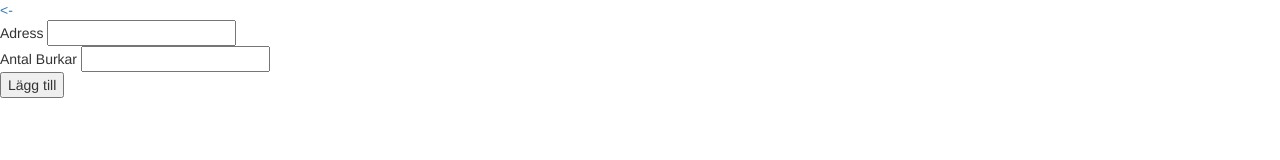
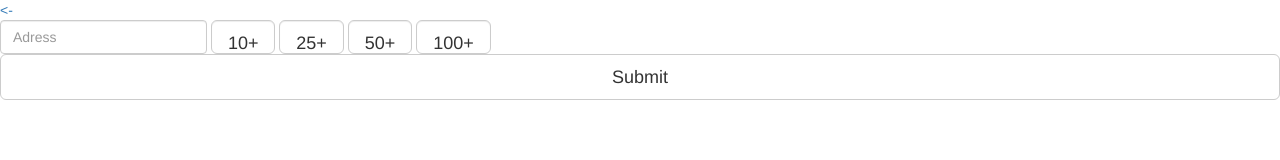
Before and after one commit to HadarGreinsmark/pant-app, a plain HTML site: page add.htm in a window 1280 px wide. Drawn offline with nearby package versions, Linux system fonts and the light colour scheme; some packages are replaced by stand-ins of ours.

Commit message:
Added form for submitting Burks

```diff
--- a/add.htm
+++ b/add.htm
@@ -5,7 +5,7 @@
     <meta http-equiv="X-UA-Compatible" content="IE=edge">
     <meta name="viewport" content="width=device-width, initial-scale=1, maximum-scale=1, user-scalable=no">
     <!-- The above 3 meta tags *must* come first in the head; any other head content must come *after* these tags -->
-    <title>Bootstrap 101 Template</title>
+    <title>Add new Burks!</title>
 
     <!-- Bootstrap -->
     <link href="css/bootstrap.min.css" rel="stylesheet">
@@ -16,19 +16,40 @@
       <script src="https://oss.maxcdn.com/html5shiv/3.7.2/html5shiv.min.js"></script>
       <script src="https://oss.maxcdn.com/respond/1.4.2/respond.min.js"></script>
     <![endif]-->
+
+    <!-- Google maps -->
+    <script src="https://maps.googleapis.com/maps/api/js?v=3.exp&sensor=false&libraries=places"></script>
   </head>
+
   <body>
     <a href="index.htm">&lt;-</a>
     <div>
-      <form id="addForm">
-        Adress <input type="text"> <br>
-        Antal Burkar <input type="tel"> <br>
-        <button onclick="Submit">Lägg till</button>
+      <form class="form-inline" id="addForm">
+        <div class="form-group">
+          <input class="form-control" id="searchTextField" type="text" placeholder="Adress" required>
+        </div>
+        <div class="form-group">
+          <button type="button" class="btn btn-default btn-lg form-control" style="width: auto;">10+</button>
+          <button type="button" class="btn btn-default btn-lg form-control" style="width: auto;">25+</button>
+          <button type="button" class="btn btn-default btn-lg form-control" style="width: auto;">50+</button>
+          <button type="button" class="btn btn-default btn-lg form-control" style="width: auto;">100+</button>
+        </div>
+        <input class="btn btn-default btn-block btn-lg" type="submit" value="Submit">
       </form>
     </div>
+
     <!-- jQuery (necessary for Bootstrap's JavaScript plugins) -->
     <script src="https://ajax.googleapis.com/ajax/libs/jquery/1.11.3/jquery.min.js"></script>
     <!-- Include all compiled plugins (below), or include individual files as needed -->
     <script src="js/bootstrap.min.js"></script>
+
+    <script>
+      function initialize() {
+        var input = document.getElementById('searchTextField');
+        var autocomplete = new google.maps.places.Autocomplete(input);
+      }
+
+      google.maps.event.addDomListener(window, 'load', initialize);
+    </script>
   </body>
 </html>
```
